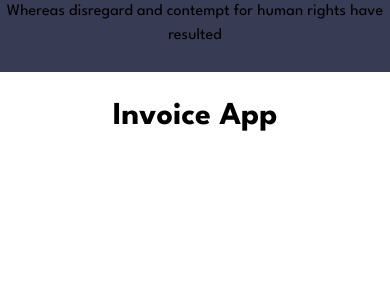
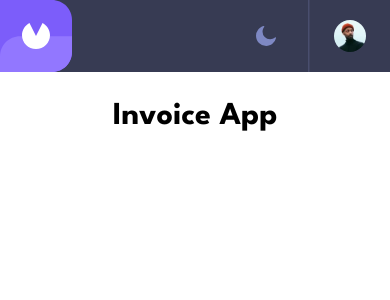
Before and after one commit to bilanoo/invoice, a React (Vite) app: page / in a window 390 px wide. Shown: the top 300 px of the page. Built offline with nearby package versions, Linux system fonts and the light colour scheme.

Commit message:
implemented static header for mobile version.

```diff
--- a/src/Header/Header.tsx
+++ b/src/Header/Header.tsx
@@ -1,12 +1,29 @@
-import { Typography } from "@mui/material";
-import { Container } from "./HeaderStyles";
+import {
+  AvatarContainer,
+  Container,
+  DarkOrLightModeButton,
+  Divide,
+} from "./HeaderStyles";
+import Logo from "../assets/logo-with-background.svg";
+import Moon from "../assets/icon-moon.svg";
+import Avatar from "../assets/image-avatar.jpg";
 
 export const Header = () => {
   return (
     <Container>
-      <Typography sx={{ fontFamily: "inherit" }}>
-        Whereas disregard and contempt for human rights have resulted{" "}
-      </Typography>
+      <img src={Logo} alt="invoice-logo" />
+
+      <DarkOrLightModeButton>
+        <img src={Moon} alt="dark-or-light-mode-button" />
+      </DarkOrLightModeButton>
+      <Divide orientation="vertical" />
+      <AvatarContainer>
+        <img
+          src={Avatar}
+          alt="user-avatar-image"
+          style={{ borderRadius: "50%" }}
+        />
+      </AvatarContainer>
     </Container>
   );
 };
--- a/src/Header/HeaderStyles.tsx
+++ b/src/Header/HeaderStyles.tsx
@@ -1,8 +1,30 @@
-import { Box, styled } from "@mui/material";
+import { Box, Divider, IconButton, styled } from "@mui/material";
 
 export const Container = styled(Box)(({ theme }) => ({
   display: "flex",
   backgroundColor: theme.palette.background.paper,
   width: "100%",
   height: "72px",
+  alignItems: "center",
 }));
+
+export const DarkOrLightModeButton = styled(IconButton)(() => ({
+  marginLeft: "auto",
+  marginRight: "24px",
+}));
+
+export const Divide = styled(Divider)(() => ({
+  backgroundColor: "#494E6E",
+  width: "1px",
+  height: "100%",
+  marginRight: "24px",
+}));
+
+export const AvatarContainer = styled(Box)(() => ({
+  width: "32px",
+  height: "32px",
+  borderRadius: "50%",
+  marginRight: "24px",
+  justifyContent: "center",
+  display: "flex",
+}));
```
Also changed, not shown: src/assets/logo-with-background.svg (added).
